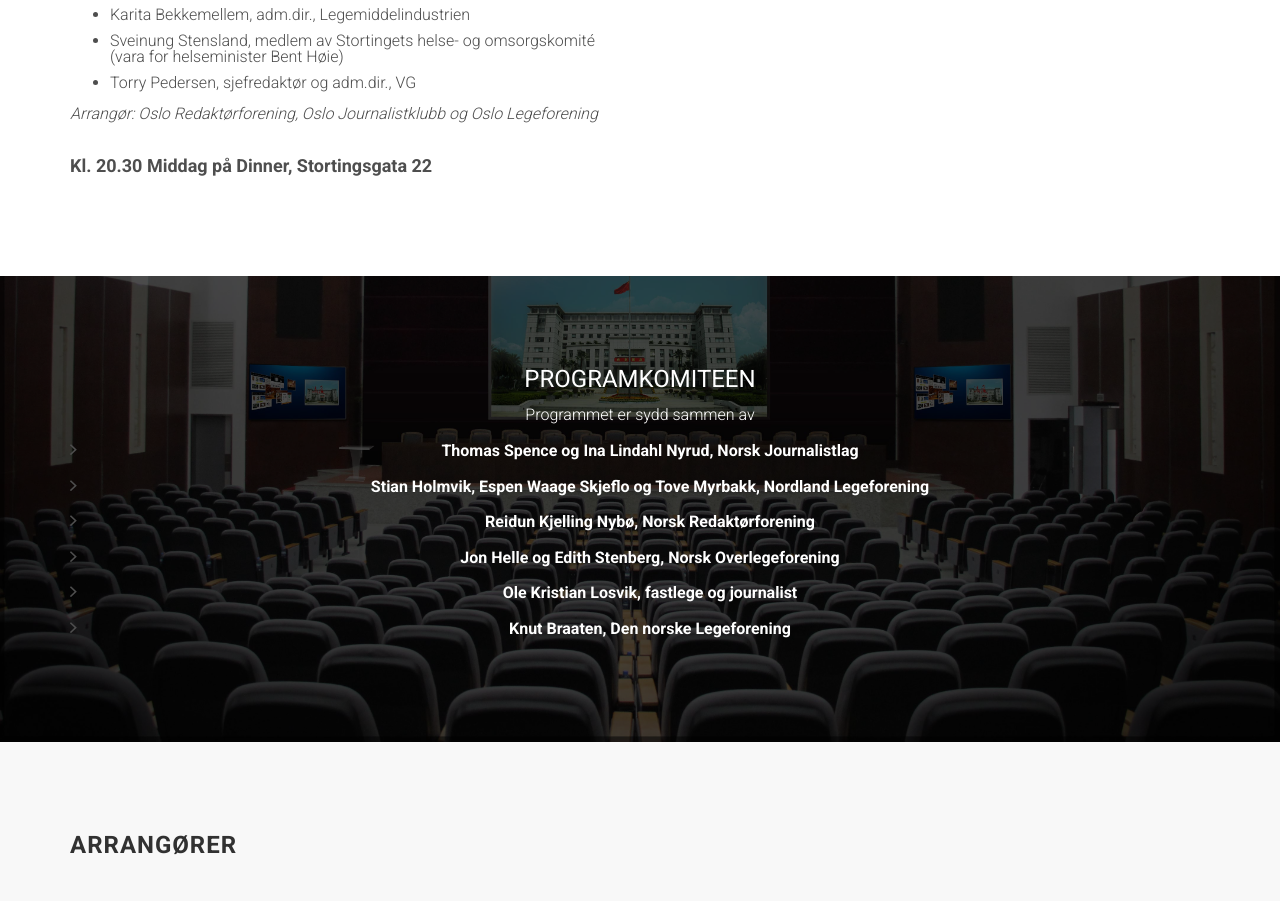
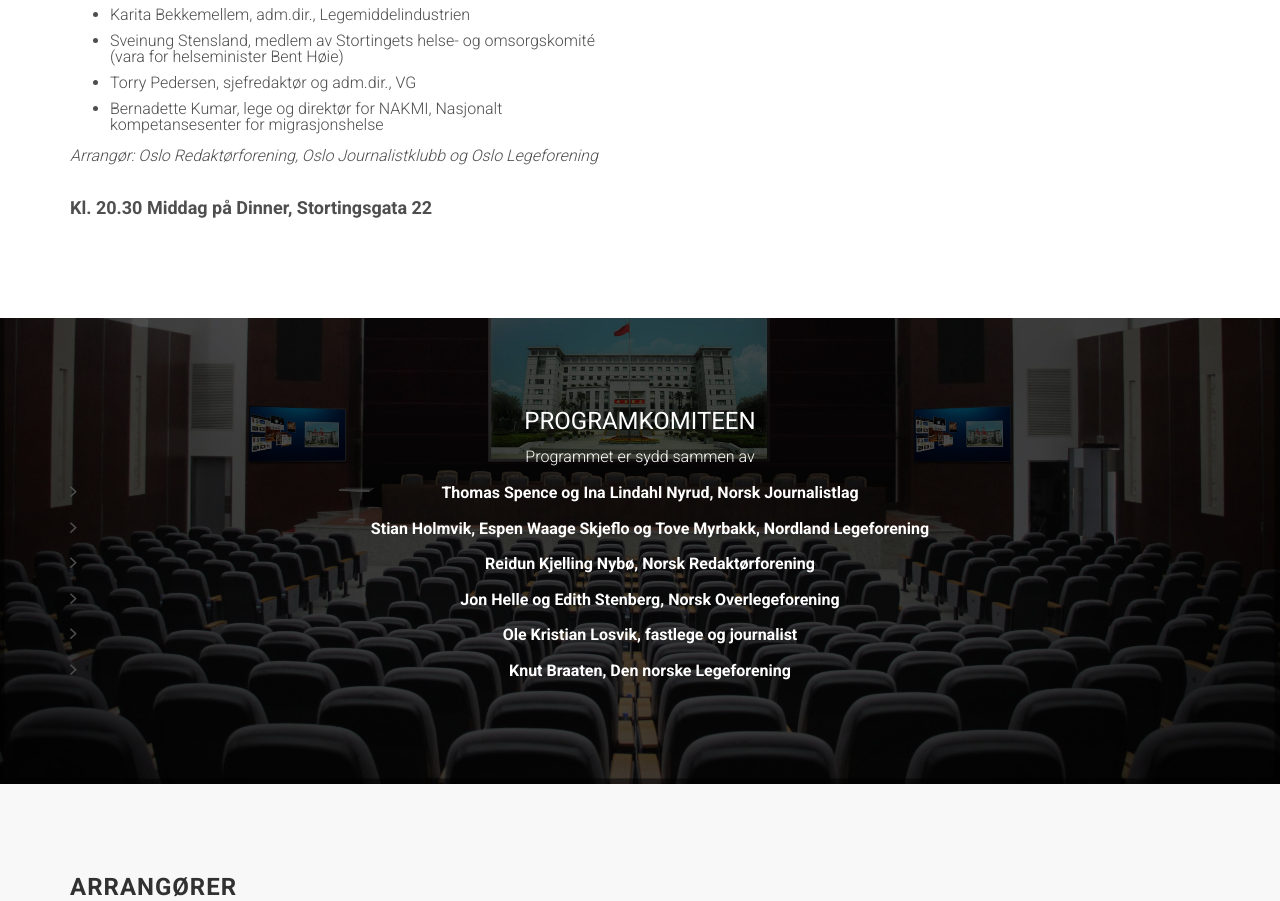
Before and after one commit to losol/hj16.losol.no, a website: page index.html in a window 1280 px wide. Shown: the part 4097-4998 px from the top of the page. Drawn offline with Linux system fonts and the light colour scheme; files whose address does not match are found by name.

Commit message:
ny debattant

```diff
--- a/index.html
+++ b/index.html
@@ -266,6 +266,7 @@ Møteleder er Erik Wold. I panelet sitter: <ul class="list-program">
 <li>Karita Bekkemellem, adm.dir., Legemiddelindustrien</li>
 <li>Sveinung Stensland, medlem av Stortingets helse- og omsorgskomité (vara for helseminister Bent Høie) </li>
 <li>Torry Pedersen, sjefredaktør og adm.dir., VG</li>
+<li>Bernadette Kumar, lege og direktør for NAKMI, Nasjonalt kompetansesenter for migrasjonshelse</li>
 
     </ul>
 </p>
```
